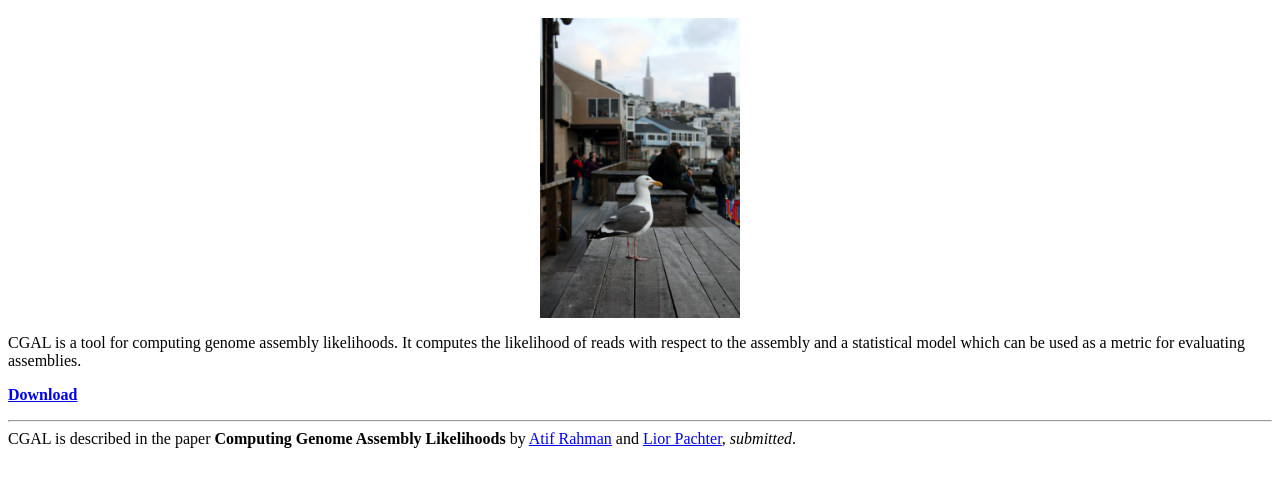
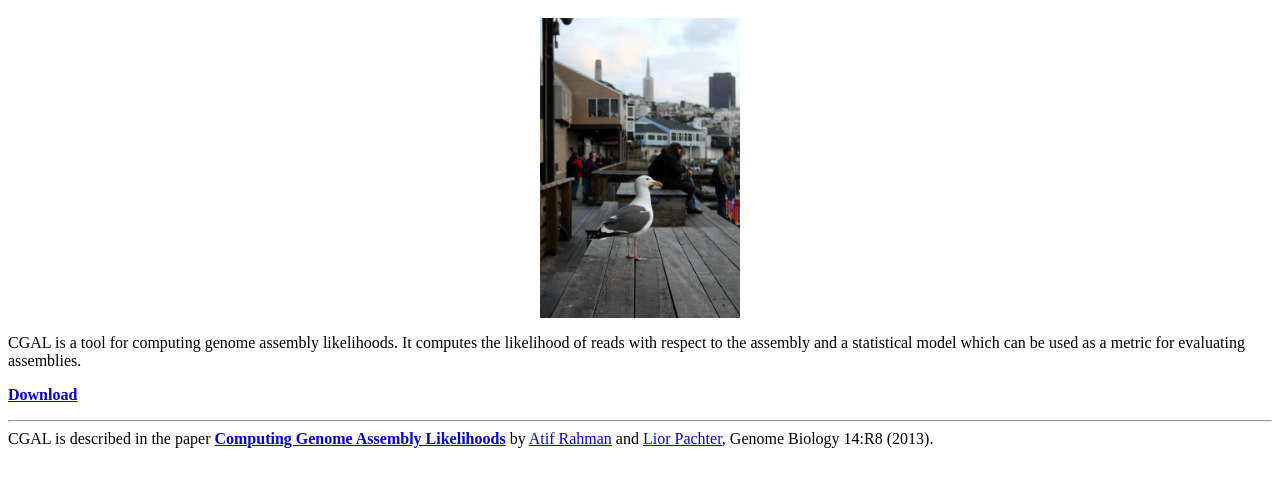
Before and after one commit to pachterlab/cgal, a plain HTML site: page index.html in a window 1280 px wide. Shown: the part 48-534 px from the top of the page. Drawn offline with Linux system fonts and the light colour scheme.

Commit message:
Updated paper ref.

```diff
--- a/index.html
+++ b/index.html
@@ -11,8 +11,6 @@ of reads with respect to the assembly and a statistical model which can be used
 <a href="cgal-0.9.6-beta.tar"><b>Download</b></a>
 <p>
 <hr>
-CGAL is described in the paper <b>Computing Genome Assembly Likelihoods</b>
-
-by <a href="http://scienceandtech.fulbrightonline.org/index.php?option=com_content&view=article&id=284&ml=5&mlt=system&tmpl=component">Atif Rahman</a> and <a href="http://math.berkeley.edu/~lpachter/">Lior Pachter</a>, <i>submitted</i>.
+CGAL is described in the paper <a href="https://genomebiology.biomedcentral.com/articles/10.1186/gb-2013-14-1-r8"><b>Computing Genome Assembly Likelihoods</b></a> by <a href="http://scienceandtech.fulbrightonline.org/index.php?option=com_content&view=article&id=284&ml=5&mlt=system&tmpl=component">Atif Rahman</a> and <a href="http://math.berkeley.edu/~lpachter/">Lior Pachter</a>, Genome Biology 14:R8 (2013).
 </BODY>
 </HTML>
```
